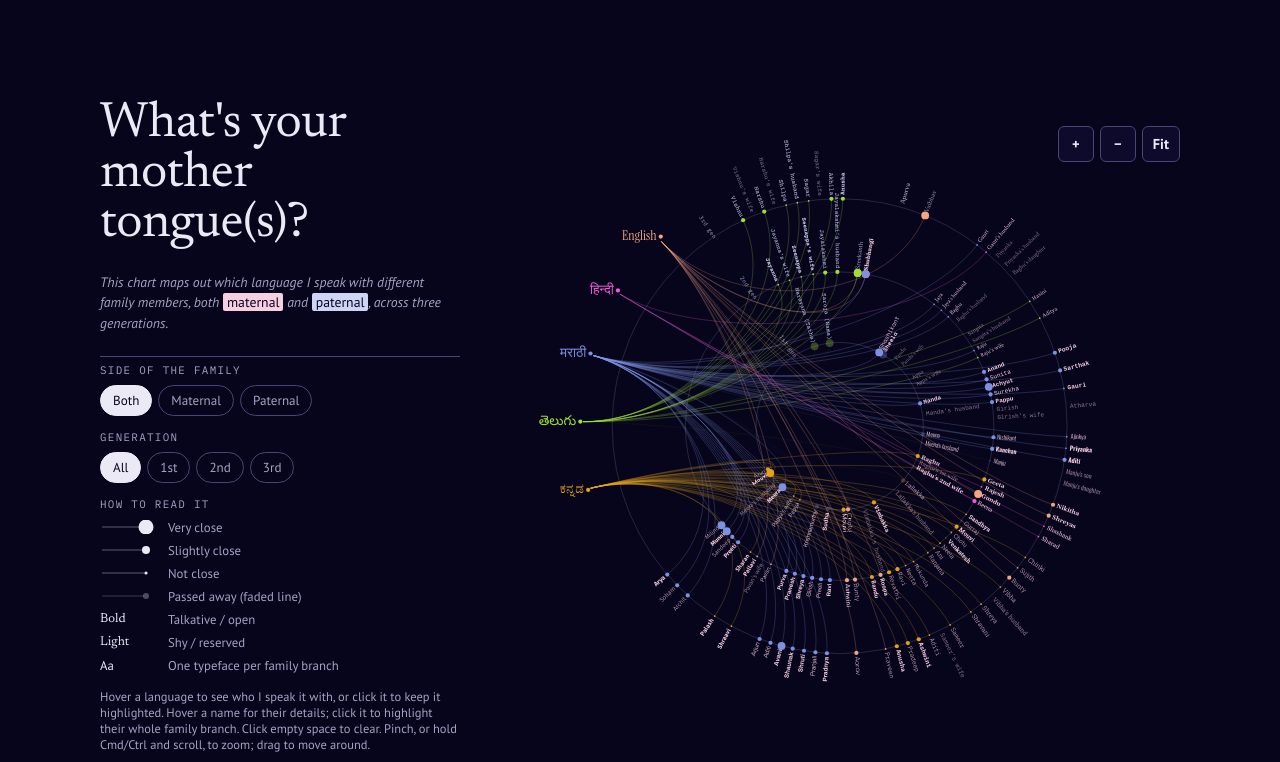
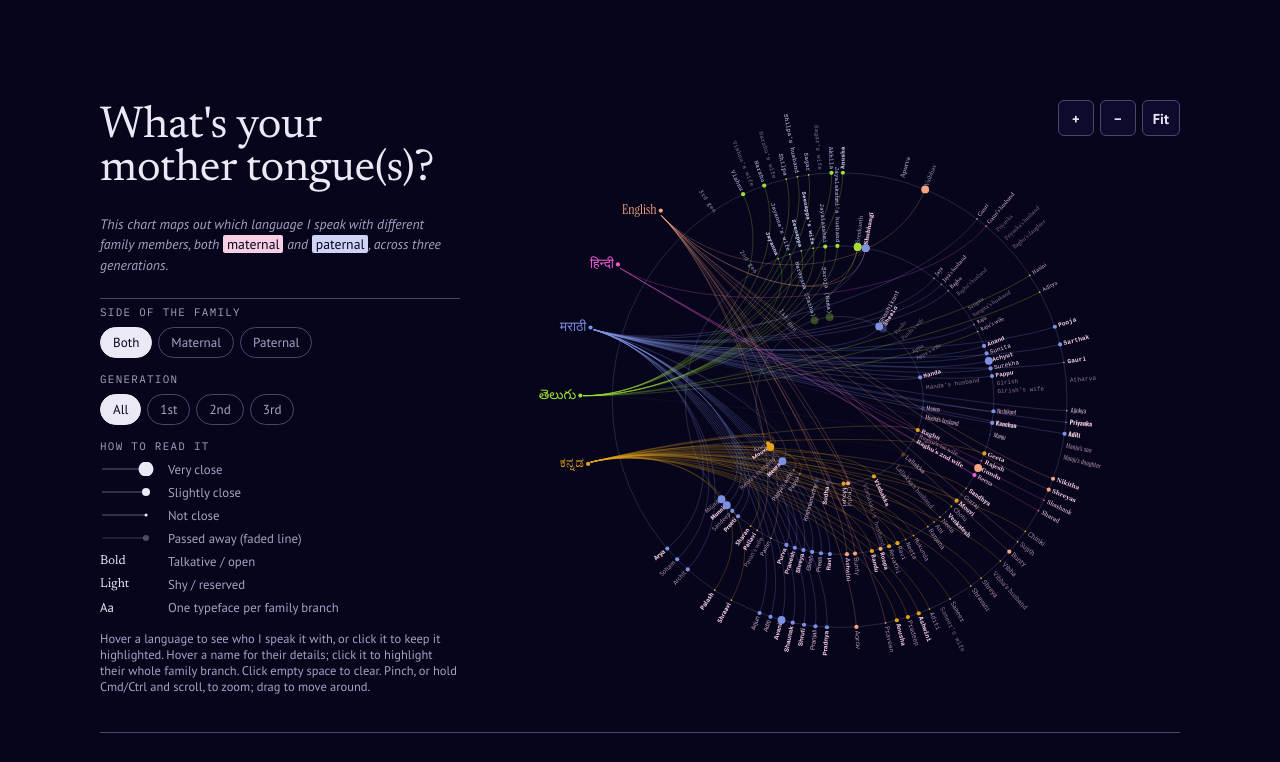
Before and after one commit to AKR1810/Family-tree-viz, a plain HTML site: page index.html in a window 1280 px wide. Shown: the top 762 px of the page. Drawn offline with nearby package versions, Linux system fonts and the light colour scheme; animation ran at ten frames a second; a web font is replaced by a local one.

Commit message:
Title 10% smaller, 5% tighter leading
Co-Authored-By: Claude Opus 5.5 <noreply@anthropic.com>
Claude-Session: https://claude.ai/code/session_01EGeLiAVEYSXHCgvdpgU66x

```diff
--- a/index.html
+++ b/index.html
@@ -52,7 +52,7 @@ body { font-family: var(--body); }
   padding-right: max(100px, env(safe-area-inset-right, 0px));
 }
 .story { display: flex; flex-direction: column; gap: 22px; min-width: 0; }
-h1 { font-family: var(--title); font-weight: 400; font-size: clamp(2.4rem, 3.9vw, 3.7rem); line-height: 1; margin: 0; letter-spacing: -0.01em; text-wrap: balance; }
+h1 { font-family: var(--title); font-weight: 400; font-size: clamp(2.16rem, 3.51vw, 3.33rem); line-height: 0.95; margin: 0; letter-spacing: -0.01em; text-wrap: balance; }
 h1 em { display: block; font-style: normal; font-weight: 400; }
 .lede { font-size: 0.86rem; font-style: italic; color: var(--muted); margin: 0; line-height: 1.5; }
 .chip-m, .chip-p { font-style: normal; padding: 0 4px; border-radius: 2px; color: var(--bg); }
```
